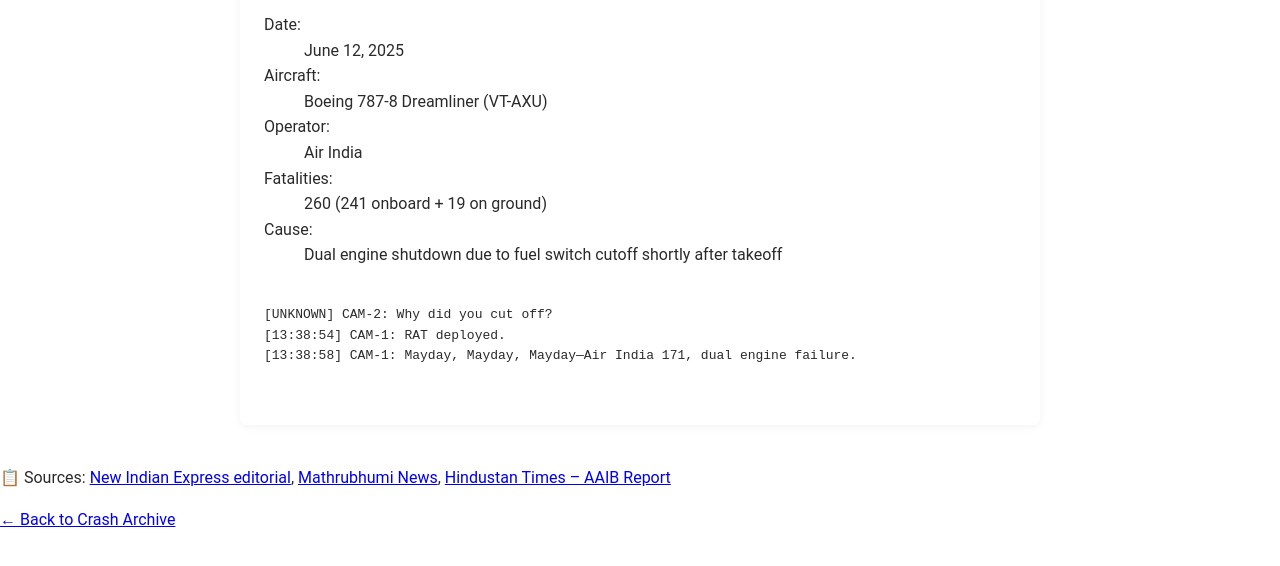
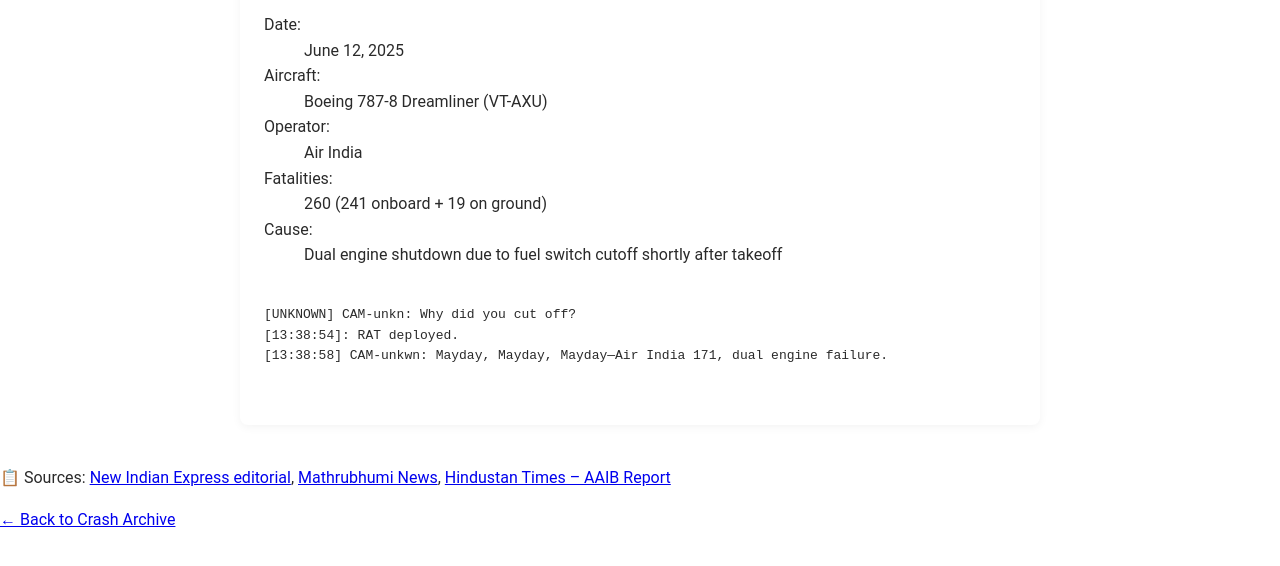
Before and after one commit to Shujogga/AirCrashArchives, a website: page transcript/tr_airindia171.html in a window 1280 px wide. Shown: the part 314-880 px from the top of the page. Drawn offline with Linux system fonts and the light colour scheme.

Commit message:
Update tr_airindia171.html

```diff
--- a/transcript/tr_airindia171.html
+++ b/transcript/tr_airindia171.html
@@ -94,9 +94,9 @@
     <section aria-label="Cockpit Voice Recorder Transcript">
       <pre class="transcript">
 
-[UNKNOWN] CAM-2: Why did you cut off?
-[13:38:54] CAM-1: RAT deployed.
-[13:38:58] CAM-1: Mayday, Mayday, Mayday—Air India 171, dual engine failure.
+[UNKNOWN] CAM-unkn: Why did you cut off?
+[13:38:54]: RAT deployed.
+[13:38:58] CAM-unkwn: Mayday, Mayday, Mayday—Air India 171, dual engine failure.
       </pre>
     </section>
   </main>
```
